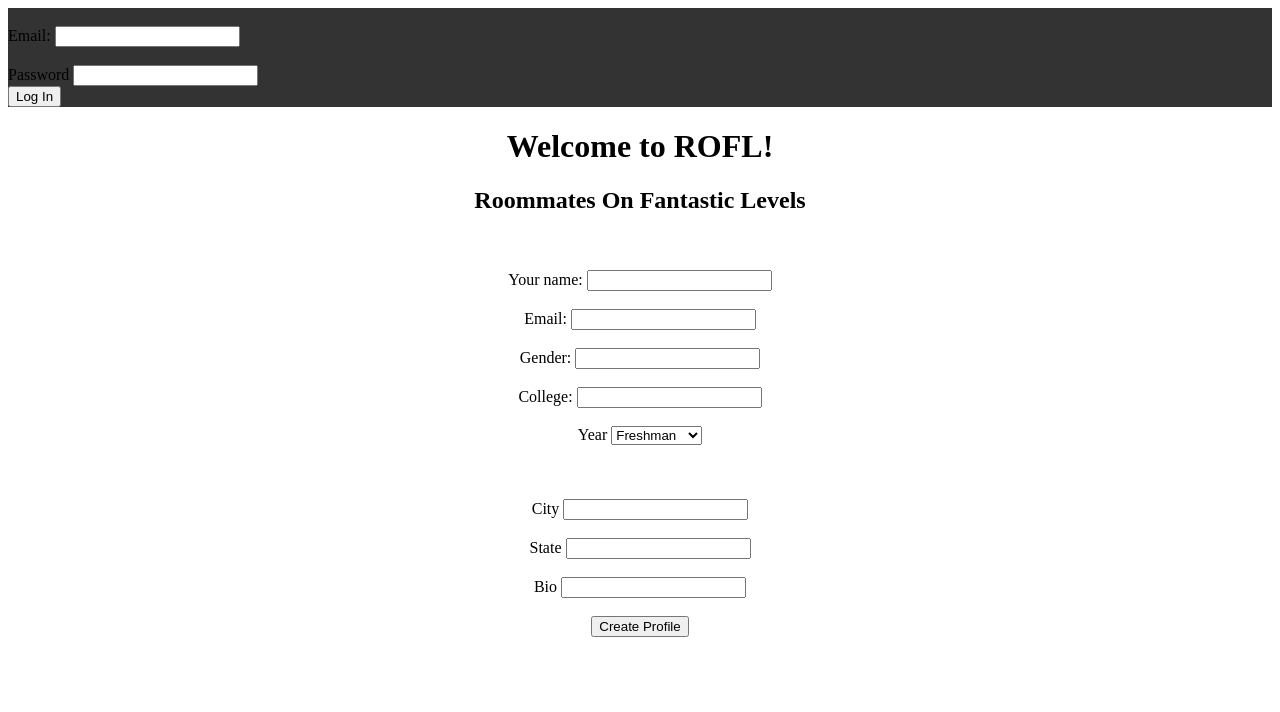
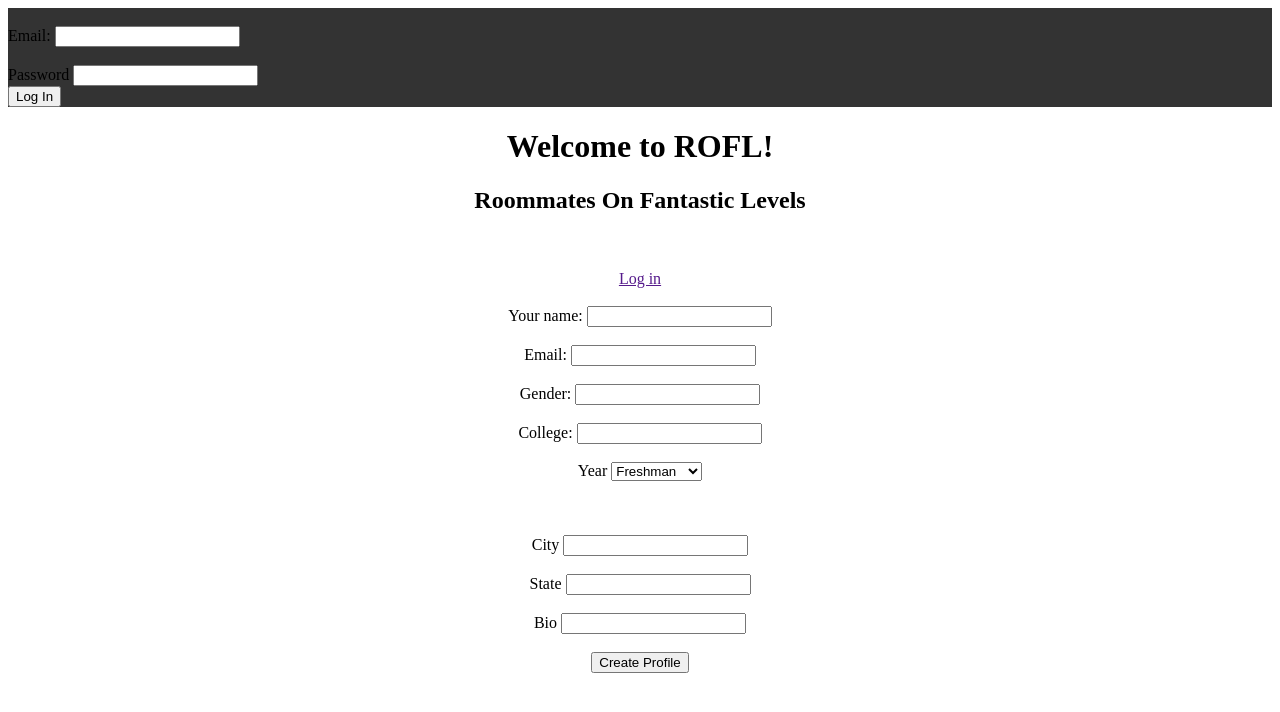
Before and after one commit to jexin/RoommateTinder, a Python web app: template templates/home.html in a window 1280 px wide. Shown: the top 712 px of the page. Run offline with Jinja, Linux system fonts and the light colour scheme; the template is opened without the code that fills it, so the values that code supplies are empty.

Commit message:
added login link

```diff
--- a/main.py
+++ b/main.py
@@ -107,7 +107,6 @@ class PotentialRoomies(webapp2.RequestHandler):
         #1
         current_user = users.get_current_user()
         current_person = Person.query().filter(Person.email == current_user.email()).get()
-
         #2
         people = Person.query().filter(Person.gender == current_person.gender, Person.college == current_person.college, Person.year == current_person.year)
         people = people.fetch()
--- a/templates/home.html
+++ b/templates/home.html
@@ -21,6 +21,9 @@
 
 <br><br>
 <form action="/create" method="post">
+  <a href="{{login_url}}">Log in</a>
+  <br>
+  <br>
   <label>Your name:</label>
   <input name="name"><br>
   <br>
```
